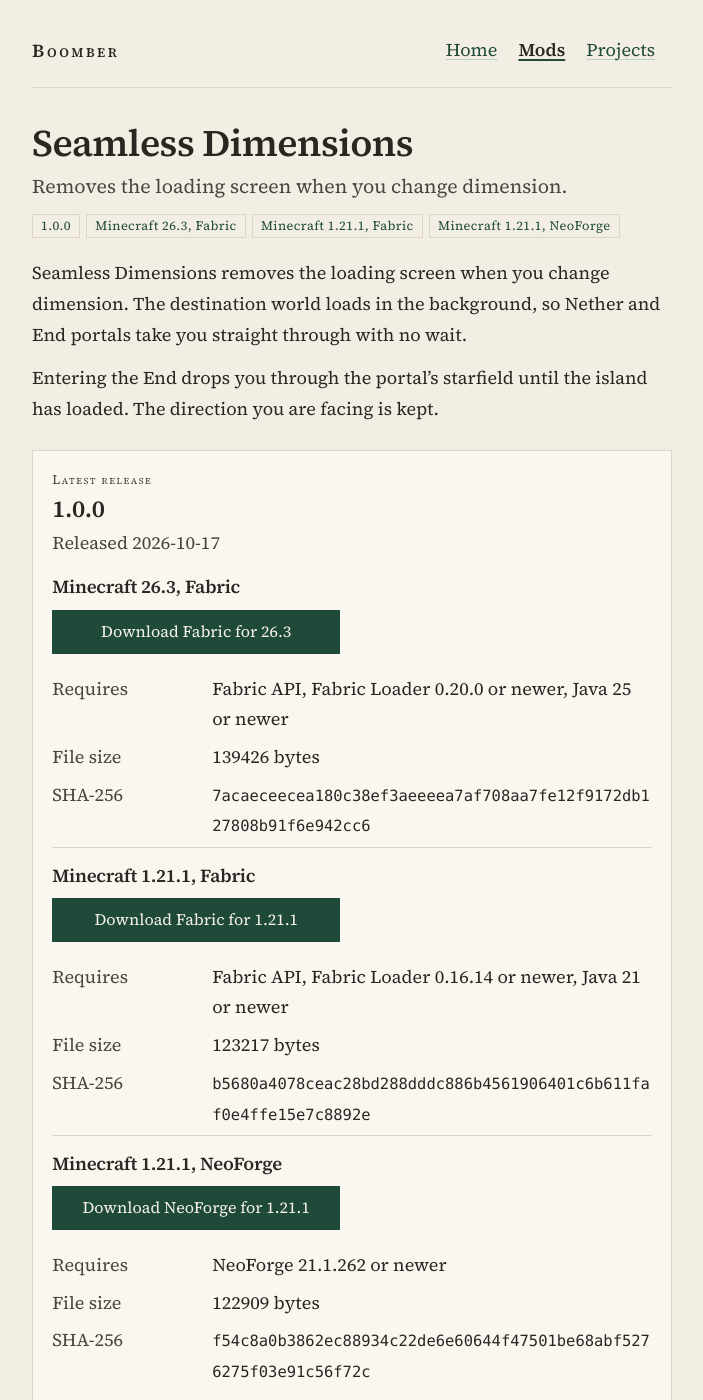
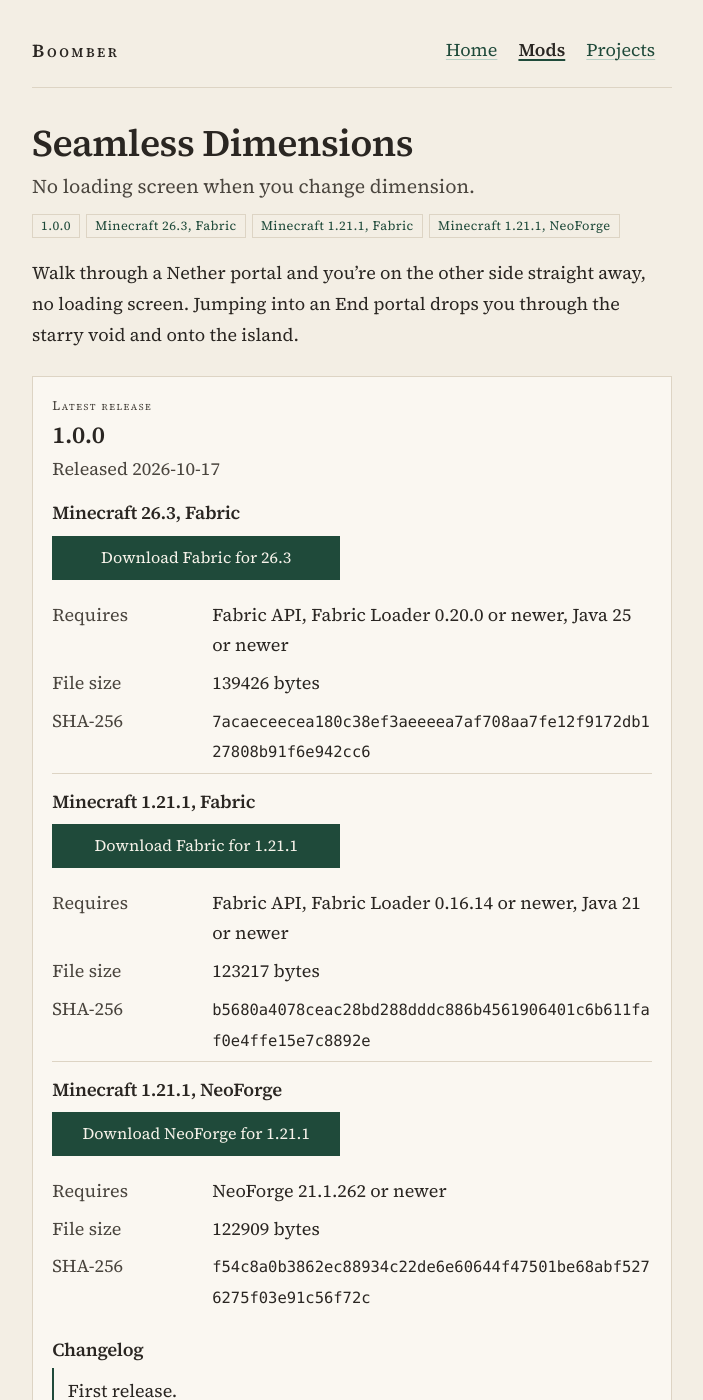
Before and after one commit to oOBoomberOo/oOBoomberOo.github.io, a Jekyll site: the page built from mods/seamless-dimensions.html, in a window 1280 px wide and 1400 px high. Shown: the whole window, without its empty margins (288-991 px from the left). Built offline with Jekyll 4.4.1, drawn with Linux system fonts in a browser that asks for light colours; some of the changed text lies outside the part shown.

Commit message:
docs: rewrite Seamless Dimensions copy for players
Describe what you see in a portal, and drop the notes about how the mod loads the other side.

Co-authored-by: Boomber <contact@boomber.xyz>

```diff
--- a/_data/mods/seamless-dimensions.yml
+++ b/_data/mods/seamless-dimensions.yml
@@ -1,10 +1,8 @@
 id: seamless-dimensions
 name: Seamless Dimensions
-summary: Removes the loading screen when you change dimension.
+summary: No loading screen when you change dimension.
 # Leave blank when the repository should not be linked.
 source: ""
 images: []
 description: |
-  Seamless Dimensions removes the loading screen when you change dimension. The destination world loads in the background, so Nether and End portals take you straight through with no wait.
-
-  Entering the End drops you through the portal's starfield until the island has loaded. The direction you are facing is kept.
+  Walk through a Nether portal and you're on the other side straight away, no loading screen. Jumping into an End portal drops you through the starry void and onto the island.
--- a/_data/releases/seamless-dimensions.yml
+++ b/_data/releases/seamless-dimensions.yml
@@ -5,12 +5,12 @@
 # Leave a download empty only when that jar is not ready. Do not invent checksums or sizes.
 - version: "1.0.0"
   date: "2026-10-17"
-  note: Sodium and Iris have not been tested with the 1.21.1 jars yet.
+  note: Not tested with Sodium or Iris yet.
   changelog:
-    - The destination world loads in the background, so changing dimension does not show the loading screen.
-    - Nether and End portals take you straight through.
-    - Entering the End drops you through the portal starfield until the island has loaded.
-    - The direction you are facing is kept.
+    - First release.
+    - No loading screen when going through Nether and End portals.
+    - Falling into the End portal now shows the starry void.
+    - Works with /tp between dimensions too.
   files:
     - minecraft: "26.3"
       loader: Fabric
--- a/mods/index.html
+++ b/mods/index.html
@@ -5,7 +5,7 @@ description: Minecraft mods by Boomber.
 permalink: /mods/
 ---
 <h1>Mods</h1>
-<p class="lede">These are the mods I publish here. Each mod has a page for its versions and releases.</p>
+<p class="lede">Mods I publish.</p>
 <ul class="entries">
   {% for item in site.data.mods %}
   {% assign mod = item[1] %}
--- a/mods/seamless-dimensions.html
+++ b/mods/seamless-dimensions.html
@@ -1,7 +1,7 @@
 ---
 layout: mod
 title: Seamless Dimensions
-description: Removes the loading screen when you change dimension.
+description: No loading screen when you change dimension.
 mod_id: seamless-dimensions
 permalink: /mods/seamless-dimensions/
 ---
```
Also changed, not shown: tests/test_site.py (+33 -8 lines), README.md.
